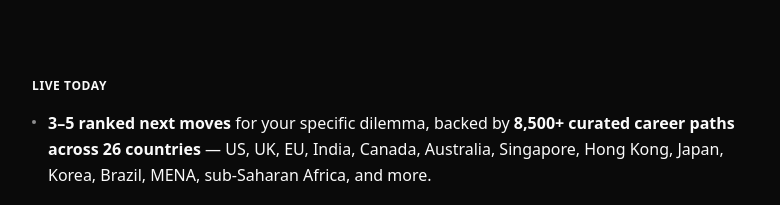
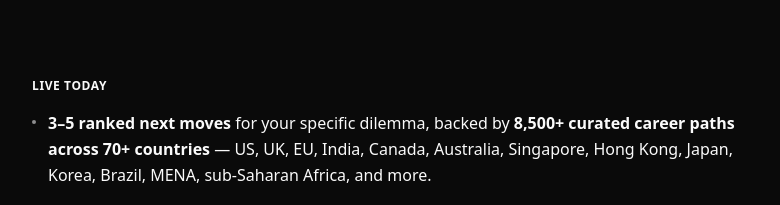
Before and after one commit to stepcareers/web, a Next.js app: page / in a window 1280 px wide. Shown: the part 859-1064 px from the top of the page, without its empty margins (248-1028 px from the left). Built offline with nearby package versions, Linux system fonts and the light colour scheme; no server answers.

Commit message:
Honest copy: 8,500+ paths across 70+ countries

```diff
--- a/app/how-it-works/page.tsx
+++ b/app/how-it-works/page.tsx
@@ -67,7 +67,7 @@ export default function HowItWorksPage() {
           <p className="max-w-2xl text-lg leading-relaxed text-ink-200/90 dark:text-ink-200/70">
             Most career advice is either generic blog posts or one-off
             mentor calls. Step is something else: a recommendation
-            engine grounded in 8,500+ curated career paths across 26
+            engine grounded in 8,500+ curated career paths across 70+
             countries, with honest evidence counts instead of made-up
             probabilities.
           </p>
--- a/app/page.tsx
+++ b/app/page.tsx
@@ -212,7 +212,7 @@ export default function LandingPage() {
         <ul className="flex flex-col gap-3 text-base leading-relaxed">
           <Bullet>
             <strong>3–5 ranked next moves</strong> for your specific dilemma,
-            backed by <strong>8,500+ curated career paths across 26
+            backed by <strong>8,500+ curated career paths across 70+
             countries</strong> — US, UK, EU, India, Canada, Australia,
             Singapore, Hong Kong, Japan, Korea, Brazil, MENA, sub-Saharan
             Africa, and more.
```
